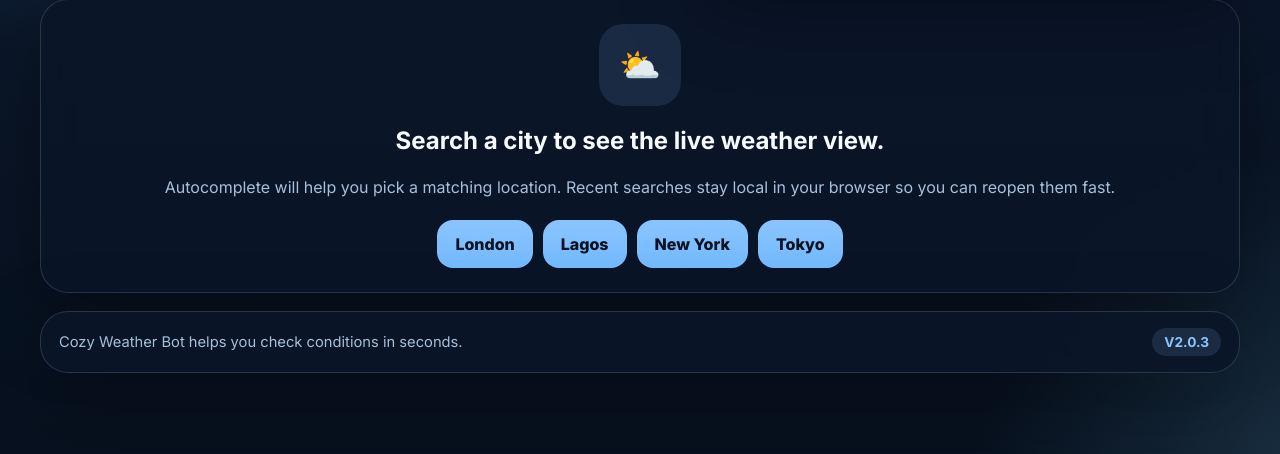
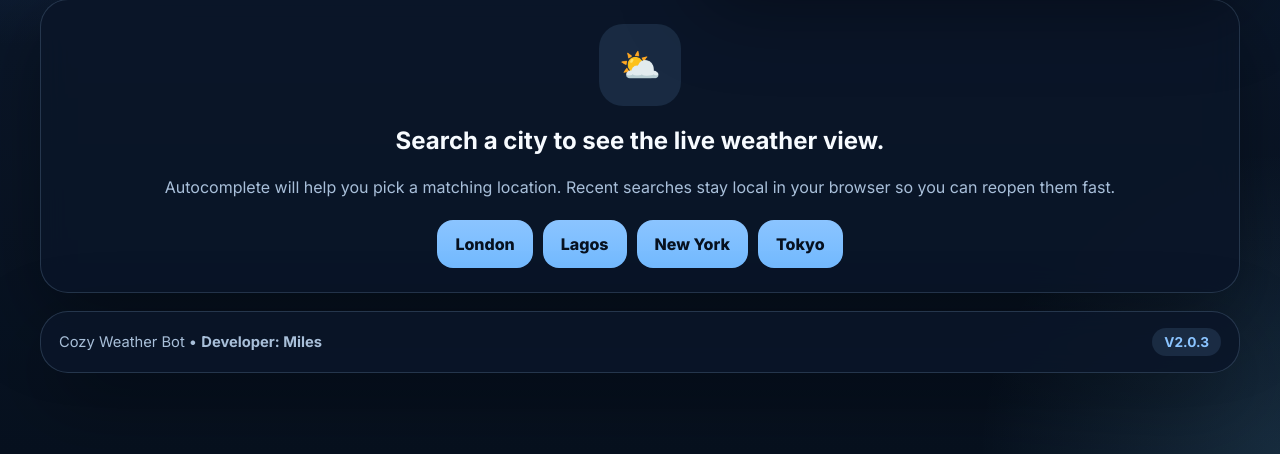
Before and after one commit to zaddypxnwrites/Weather-bot, a Flask app: page / in a window 1280 px wide. Shown: the part 346-800 px from the top of the page. Run offline with Flask 3, Linux system fonts and the light colour scheme.

Commit message:
Add author attribution: Developer: Miles to site footers, modals, HUD bar, and README

```diff
--- a/templates/base.html
+++ b/templates/base.html
@@ -79,7 +79,7 @@
           <li><strong>Earth Observation:</strong> Daily high-resolution satellite imagery snapshots from NASA GIBS (Terra MODIS / VIIRS).</li>
           <li><strong>Favorites System:</strong> Save and bookmark key locations, webcams, and satellite views locally.</li>
         </ul>
-        <p class="modal-footer-note">Version {{ version|default('1.0.0') }} &bull; Powered by OpenWeatherMap, RainViewer, NASA GIBS, and Public Feeds.</p>
+        <p class="modal-footer-note">Version {{ version|default('1.0.0') }} &bull; <strong>Developer: Miles</strong> &bull; Powered by OpenWeatherMap, RainViewer, NASA GIBS, and Public Feeds.</p>
       </div>
     </div>
   </div>
--- a/templates/forecast_detail.html
+++ b/templates/forecast_detail.html
@@ -591,8 +591,10 @@
           <div class="metric"><div class="label">Rain In 3h</div><div class="value">{{ forecast.rain_volume }}</div></div>
           <div class="metric"><div class="label">Snow In 3h</div><div class="value">{{ forecast.snow_volume }}</div></div>
           <div class="metric"><div class="label">Visibility</div><div class="value">{{ forecast.visibility }}</div></div>
-        </div>
-      </section>
+      <footer class="topbar" style="margin-top:14px; color:var(--muted); font-size:0.92rem;">
+        <span>Cozy Weather Bot &bull; <strong>Developer: Miles</strong></span>
+        <span class="badge">V{{ version }}</span>
+      </footer>
     {% endif %}
   </main>
 
--- a/templates/index.html
+++ b/templates/index.html
@@ -995,7 +995,7 @@
     {% endif %}
 
     <footer class="footer">
-      <span>Cozy Weather Bot helps you check conditions in seconds.</span>
+      <span>Cozy Weather Bot &bull; <strong>Developer: Miles</strong></span>
       <span class="badge">V{{ version }}</span>
     </footer>
   </main>
--- a/templates/live_earth/index.html
+++ b/templates/live_earth/index.html
@@ -184,6 +184,10 @@
         <div class="status-hud-item muted-text">
           <span id="statusSource">CartoDB & NASA GIBS</span>
         </div>
+        <div class="status-hud-divider">|</div>
+        <div class="status-hud-item">
+          <span style="font-weight:700; color:var(--accent);">Developer: Miles</span>
+        </div>
       </div>
 
       <!-- Layer Control Drawer -->
```
Also changed, not shown: README.md.
